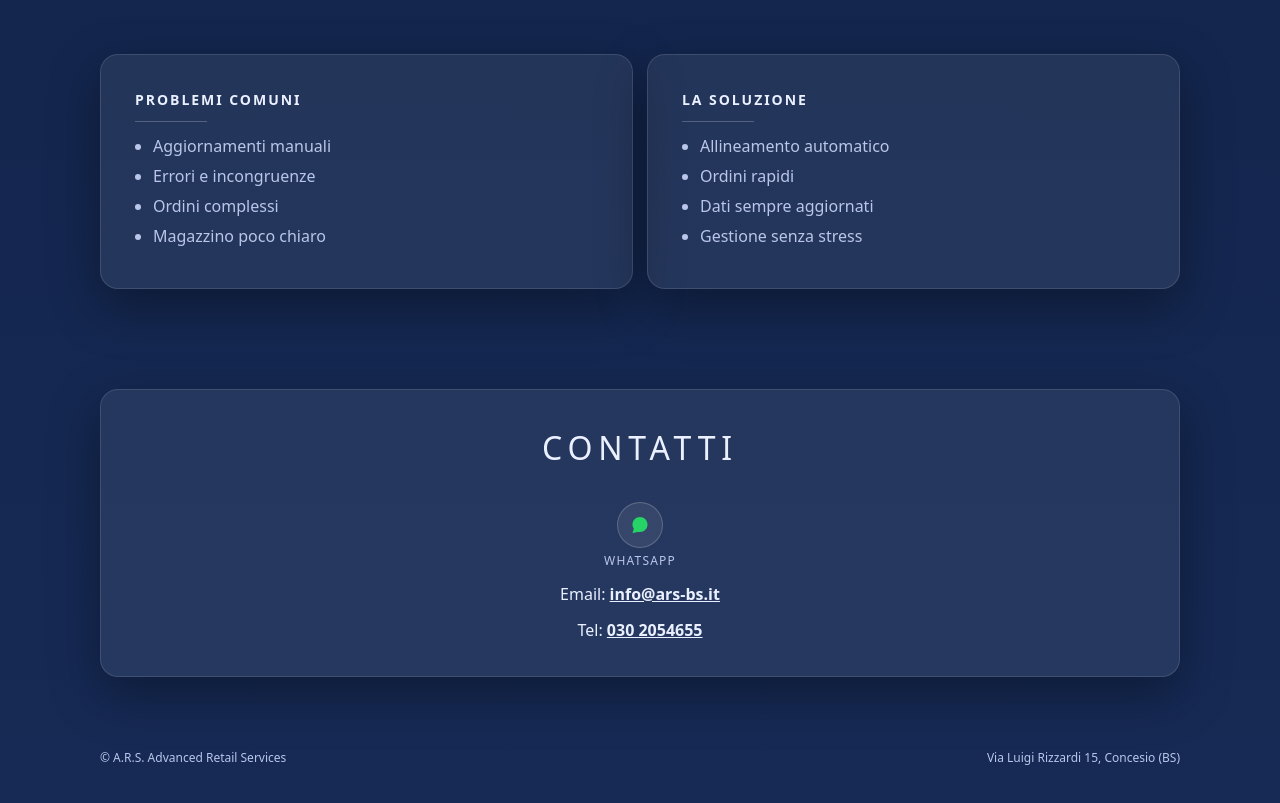
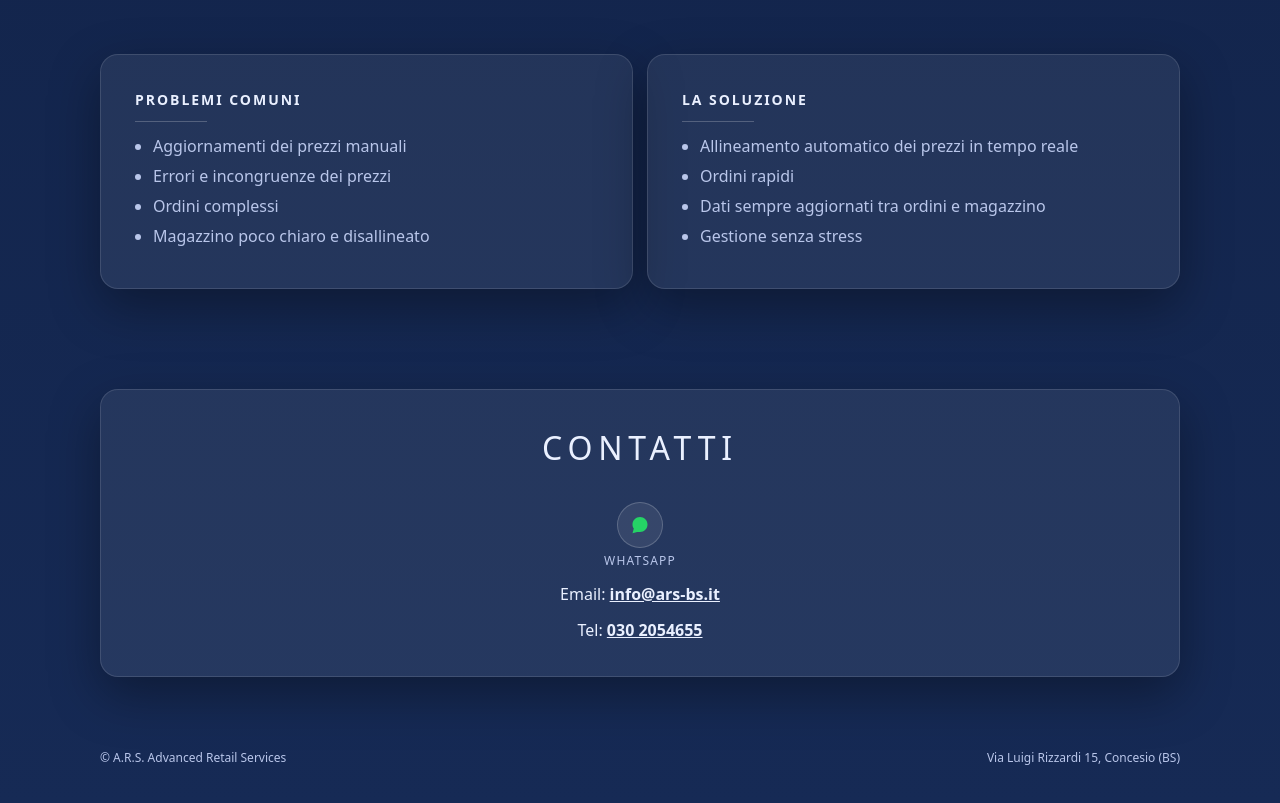
Before and after one commit to paolosilist-ai/A.R.S.-Tabaccai, a plain HTML site: page index.html in a window 1280 px wide. Shown: the part 920-1723 px from the top of the page. Drawn offline with Linux system fonts and the light colour scheme.

Commit message:
Update common problems and solutions in index.html

```diff
--- a/index.html
+++ b/index.html
@@ -451,19 +451,19 @@ if (window.location.hash) {
       <div class="panel">
         <h2 class="section-title">Problemi comuni</h2>
         <ul class="list">
-          <li>Aggiornamenti manuali</li>
-          <li>Errori e incongruenze</li>
+          <li>Aggiornamenti dei prezzi manuali</li>
+          <li>Errori e incongruenze dei prezzi</li>
           <li>Ordini complessi</li>
-          <li>Magazzino poco chiaro</li>
+          <li>Magazzino poco chiaro e disallineato</li>
         </ul>
       </div>
 
       <div class="panel">
         <h2 class="section-title">La soluzione</h2>
         <ul class="list">
-          <li>Allineamento automatico</li>
+          <li>Allineamento automatico dei prezzi in tempo reale</li>
           <li>Ordini rapidi</li>
-          <li>Dati sempre aggiornati</li>
+          <li>Dati sempre aggiornati tra ordini e magazzino</li>
           <li>Gestione senza stress</li>
         </ul>
       </div>
```
